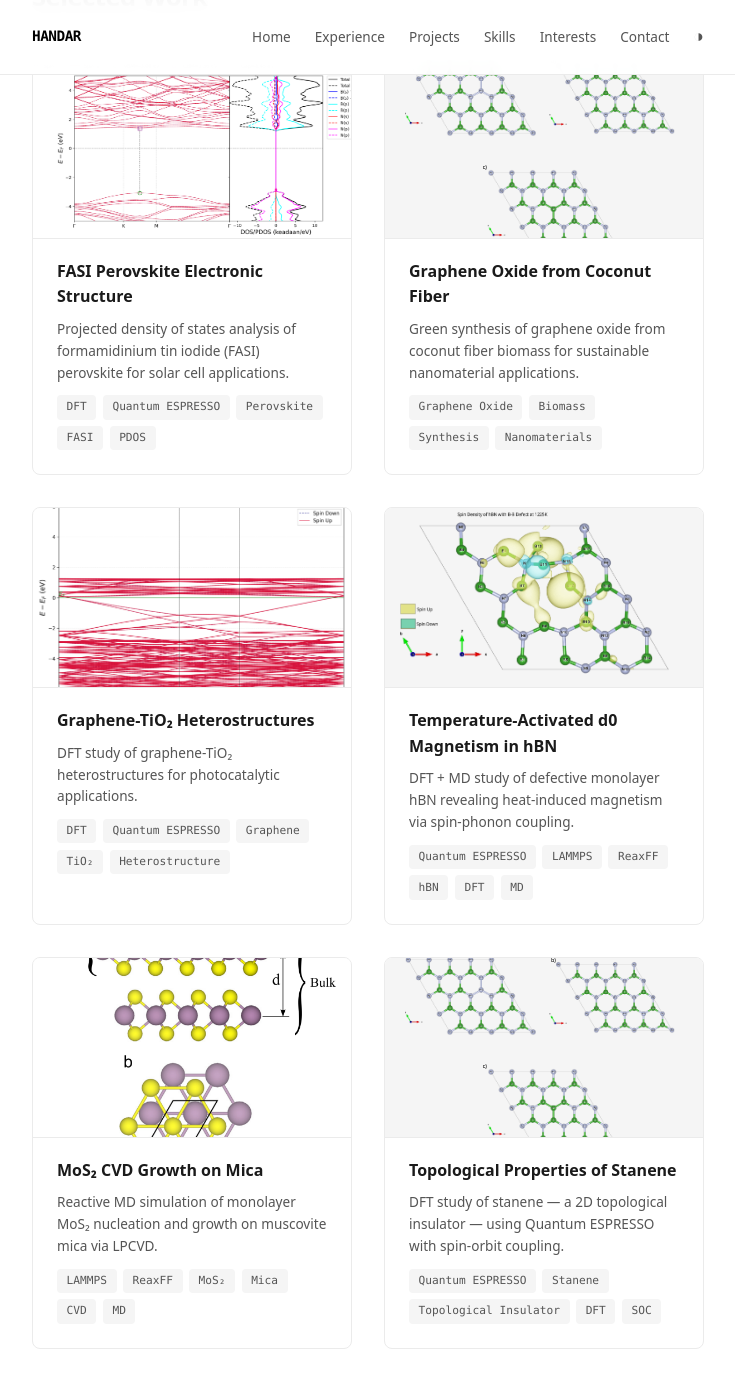
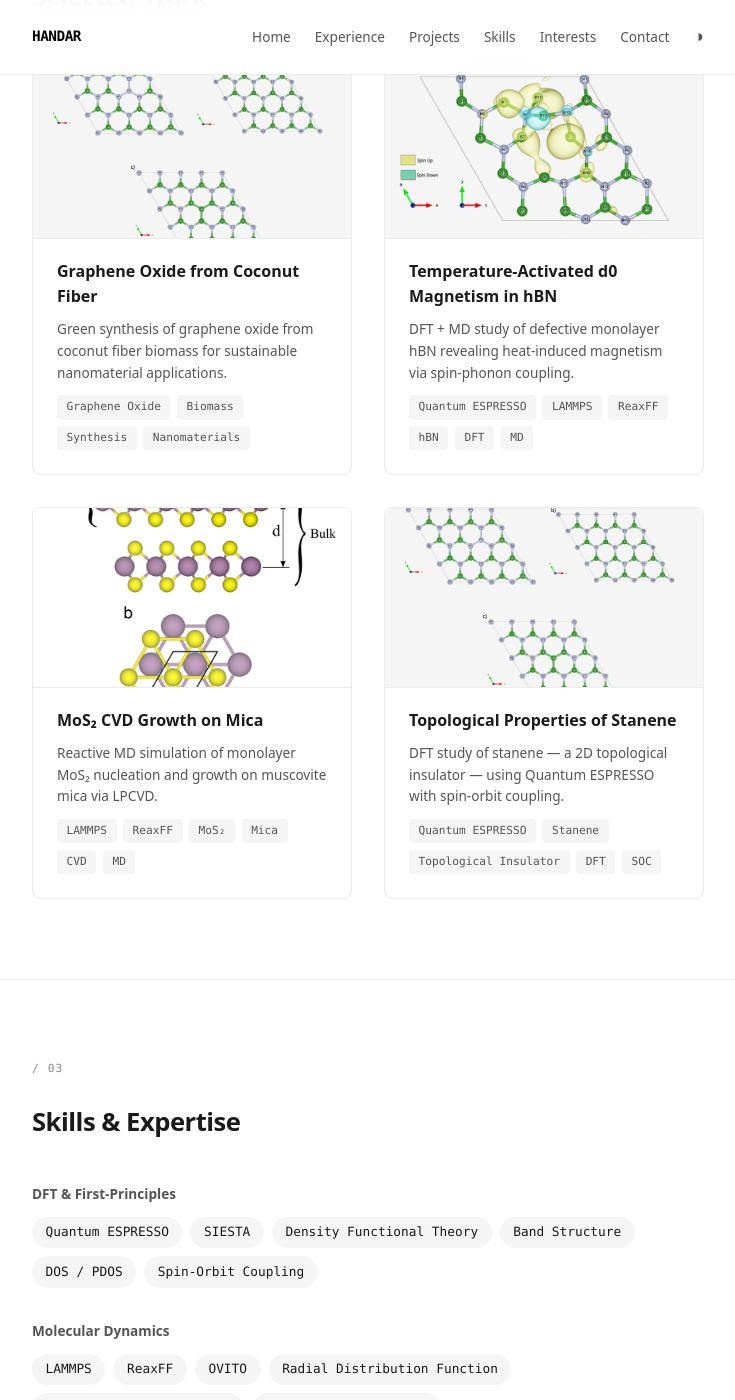
Before and after one commit to mhkry412/mhkry412.github.io, a Jekyll site: the page built from index.md, in a window 1280 px wide and 1400 px high, scrolled down 1563 px. Shown: the whole window, without its empty margins (272-1007 px from the left). Built offline with Jekyll 4.4.1, drawn with Linux system fonts in a browser that asks for light colours.

Commit message:
perubahan 3

```diff
--- a/_config.yml
+++ b/_config.yml
@@ -1,9 +1,7 @@
 title: Hanandaru Mahaputra Purwanto
 short_title: Handar
 tagline: "Computational physicist | BRIN researcher | DFT &amp; MD simulations"
-short_intro: >
-  I'm a computational physicist at BRIN and M.Sc. candidate at UI,
-  simulating 2D materials with DFT and molecular dynamics.
+short_intro: "I'm a computational physicist at BRIN and M.Sc. candidate at UI, simulating 2D materials with DFT and molecular dynamics."
 description: >-
   Computational physicist researching 2D materials through DFT and
   molecular dynamics simulations. Research Assistant at BRIN and
--- a/_projects/fasi-perovskite.md
+++ /dev/null
@@ -1,24 +0,0 @@
----
-title: FASI Perovskite Electronic Structure
-description: "Projected density of states analysis of formamidinium tin iodide (FASI) perovskite for solar cell applications."
-image: /assets/images/bands_pdos_pristine.png
-tags: [DFT, Quantum ESPRESSO, Perovskite, FASI, PDOS]
-mathjax: true
----
-
-DFT analysis of **formamidinium tin iodide (FASI)** — a
-lead-free perovskite candidate for photovoltaic applications.
-PDOS calculations to understand orbital contributions near
-the band edges.
-
-### Methods
-
-- **Quantum ESPRESSO** — PBE PAW pseudopotentials
-- Projected density of states (PDOS) for Sn, I, C, N, H atoms
-- Band gap estimation and orbital character analysis
-
-### Key findings
-
-- PDOS reveals dominant Sn-5$p$ and I-5$p$ character at band edges
-- Defect tolerance analysis suggests potential for efficient
-  lead-free photovoltaics
--- a/_projects/graphene-tio2.md
+++ /dev/null
@@ -1,34 +0,0 @@
----
-title: Graphene-TiO₂ Heterostructures
-description: "DFT study of graphene-TiO₂ heterostructures for photocatalytic applications."
-image: /assets/images/gr_tio2_band_structure.png
-tags: [DFT, Quantum ESPRESSO, Graphene, TiO₂, Heterostructure]
-mathjax: true
----
-
-DFT investigation of **graphene-TiO₂ heterostructures** for
-photocatalytic applications. Studied band alignment, charge
-transfer, and interface properties.
-
-### Methods
-
-- **Quantum ESPRESSO** — PBE PAW pseudopotentials
-- Heterostructure supercell construction
-- Band alignment at the graphene-TiO₂ interface
-- Charge density difference analysis
-
-### Relevance
-
-Graphene-TiO₂ composites are promising photocatalysts for water
-splitting and pollutant degradation. Understanding the interface
-at the electronic level guides experimental design.
-
-<figure class="figure">
-  <img src="/assets/images/gr_tio2_band_structure.png" alt="Band structure of graphene-TiO2 heterostructure">
-  <figcaption>Spin-polarized band structure of the graphene-TiO₂ heterostructure.</figcaption>
-</figure>
-
-<figure class="figure">
-  <img src="/assets/images/gr_tio2_spin_density.png" alt="Spin density of graphene-TiO2">
-  <figcaption>Spin density distribution at the graphene-TiO₂ interface.</figcaption>
-</figure>
```
Also changed, not shown: assets/images/MoS2_bands_dos.png, assets/images/MoS2_structure.png, assets/images/bands_pdos_pristine.png (deleted), assets/images/gr_tio2_band_structure.png (deleted), assets/images/gr_tio2_spin_density.png (deleted), assets/images/hBN_MD_BB_1225K.png (deleted), assets/images/hBN_MD_pure_1225K.png (deleted), assets/images/hBN_spin_BB_1225K.png, assets/images/simple_bands_pdos_BB_1225K.png.
